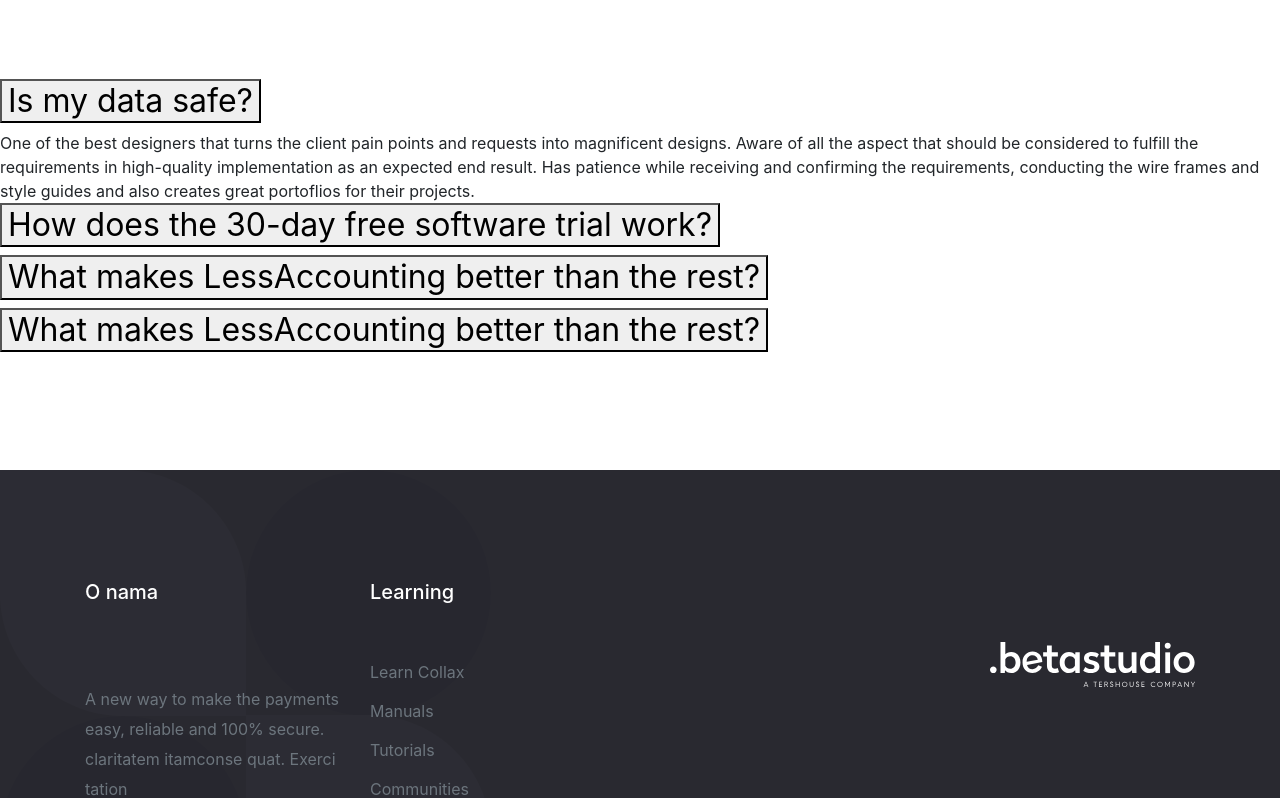
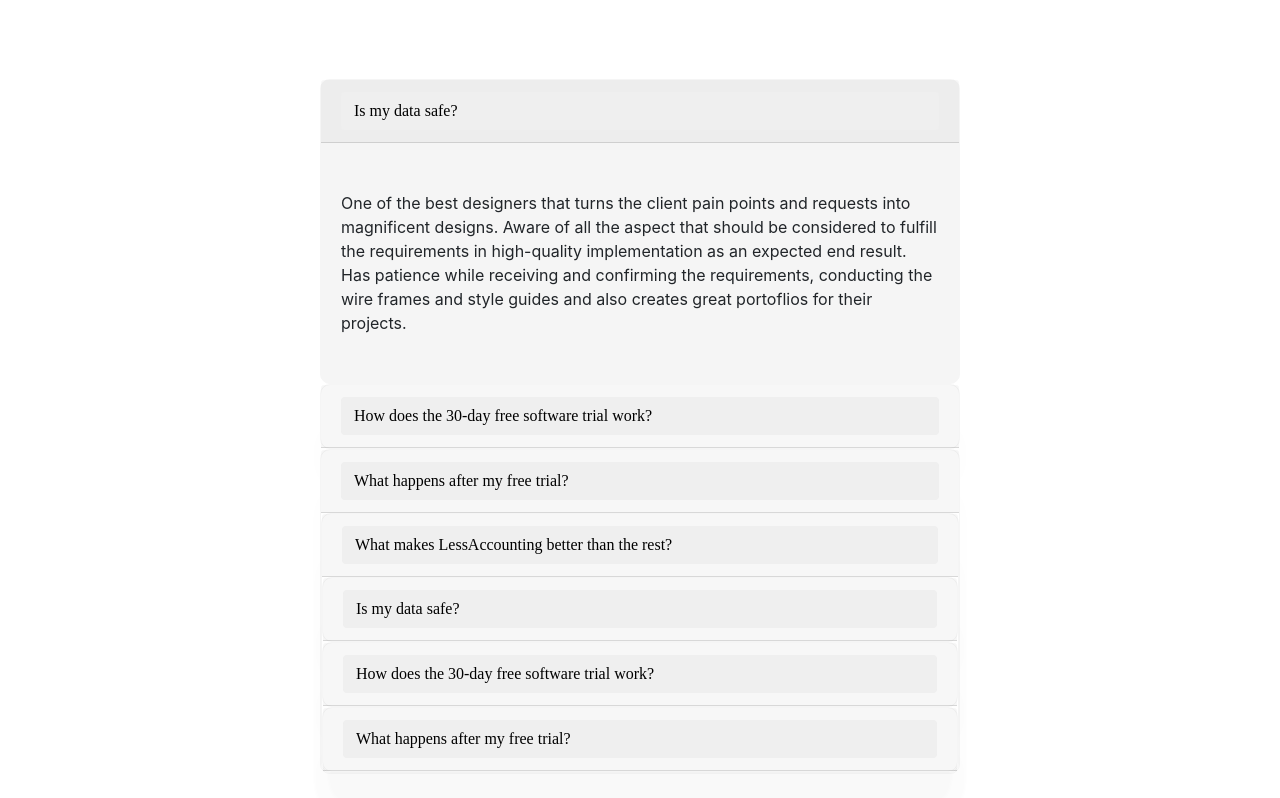
Before and after one commit to DZuz14/lol, a Next.js app: page /faq in a window 1280 px wide. Shown: the part 660-1458 px from the top of the page. Built offline with nearby package versions, Linux system fonts and the light colour scheme; a web font is replaced by a local one.

Commit message:
accordion in faq page

```diff
--- a/pages/faq.js
+++ b/pages/faq.js
@@ -39,62 +39,217 @@
       </section>
       <div>
         <section className="padding-lg">
-          <Accordion defaultActiveKey="0" flush>
-            <Accordion.Item eventKey="0">
-              <Accordion.Header>Is my data safe?</Accordion.Header>
-              <Accordion.Body>
-                One of the best designers that turns the client pain points and
-                requests into magnificent designs. Aware of all the aspect that
-                should be considered to fulfill the requirements in high-quality
-                implementation as an expected end result. Has patience while
-                receiving and confirming the requirements, conducting the wire
-                frames and style guides and also creates great portoflios for
-                their projects.
-              </Accordion.Body>
-            </Accordion.Item>
-            <Accordion.Item eventKey="1">
-              <Accordion.Header>
-                How does the 30-day free software trial work?
-              </Accordion.Header>
-              <Accordion.Body>
-                Lorem ipsum dolor sit amet, consectetur adipiscing elit, sed do
-                eiusmod tempor incididunt ut labore et dolore magna aliqua. Ut
-                enim ad minim veniam, quis nostrud exercitation ullamco laboris
-                nisi ut aliquip ex ea commodo consequat. Duis aute irure dolor
-                in reprehenderit in voluptate velit esse cillum dolore eu fugiat
-                nulla pariatur. Excepteur sint occaecat cupidatat non proident,
-                sunt in culpa qui officia deserunt mollit anim id est laborum.
-              </Accordion.Body>
-            </Accordion.Item>
-            <Accordion.Item eventKey="2">
-              <Accordion.Header>
-                What makes LessAccounting better than the rest?
-              </Accordion.Header>
-              <Accordion.Body>
-                Lorem ipsum dolor sit amet, consectetur adipiscing elit, sed do
-                eiusmod tempor incididunt ut labore et dolore magna aliqua. Ut
-                enim ad minim veniam, quis nostrud exercitation ullamco laboris
-                nisi ut aliquip ex ea commodo consequat. Duis aute irure dolor
-                in reprehenderit in voluptate velit esse cillum dolore eu fugiat
-                nulla pariatur. Excepteur sint occaecat cupidatat non proident,
-                sunt in culpa qui officia deserunt mollit anim id est laborum.
-              </Accordion.Body>
-            </Accordion.Item>
-            <Accordion.Item eventKey="3">
-              <Accordion.Header>
-                What makes LessAccounting better than the rest?
-              </Accordion.Header>
-              <Accordion.Body>
-                Lorem ipsum dolor sit amet, consectetur adipiscing elit, sed do
-                eiusmod tempor incididunt ut labore et dolore magna aliqua. Ut
-                enim ad minim veniam, quis nostrud exercitation ullamco laboris
-                nisi ut aliquip ex ea commodo consequat. Duis aute irure dolor
-                in reprehenderit in voluptate velit esse cillum dolore eu fugiat
-                nulla pariatur. Excepteur sint occaecat cupidatat non proident,
-                sunt in culpa qui officia deserunt mollit anim id est laborum.
-              </Accordion.Body>
-            </Accordion.Item>
-          </Accordion>
+          <div
+            className={classNames("mx-auto", styles.accordion)}
+            id="accordionExample"
+          >
+            <div className={styles.firstCard}>
+              <div className="card-header" id="headingOne">
+                <h2 className="mb-0">
+                  <button
+                    className="btn btn-block text-left"
+                    type="button"
+                    data-toggle="collapse"
+                    data-target="#collapseOne"
+                    aria-expanded="true"
+                    aria-controls="collapseOne"
+                  >
+                    Is my data safe?
+                  </button>
+                </h2>
+              </div>
+
+              <div
+                id="collapseOne"
+                className="collapse show"
+                aria-labelledby="headingOne"
+                data-parent="#accordionExample"
+              >
+                <div className="card-body pb-5 pt-5">
+                  One of the best designers that turns the client pain points
+                  and requests into magnificent designs. Aware of all the aspect
+                  that should be considered to fulfill the requirements in
+                  high-quality implementation as an expected end result. Has
+                  patience while receiving and confirming the requirements,
+                  conducting the wire frames and style guides and also creates
+                  great portoflios for their projects.
+                </div>
+              </div>
+            </div>
+            <div className={styles.card}>
+              <div className="card-header" id="headingTwo">
+                <h2 className="mb-0">
+                  <button
+                    className="btn btn-block text-left collapsed"
+                    type="button"
+                    data-toggle="collapse"
+                    data-target="#collapseTwo"
+                    aria-expanded="false"
+                    aria-controls="collapseTwo"
+                  >
+                    How does the 30-day free software trial work?
+                  </button>
+                </h2>
+              </div>
+              <div
+                id="collapseTwo"
+                class="collapse"
+                aria-labelledby="headingTwo"
+                data-parent="#accordionExample"
+              >
+                <div class="card-body">
+                  Some placeholder content for the second accordion panel. This
+                  panel is hidden by default.
+                </div>
+              </div>
+            </div>
+            <div class={styles.card}>
+              <div class="card-header" id="headingThree">
+                <h2 class="mb-0">
+                  <button
+                    class="btn btn-block text-left collapsed"
+                    type="button"
+                    data-toggle="collapse"
+                    data-target="#collapseThree"
+                    aria-expanded="false"
+                    aria-controls="collapseThree"
+                  >
+                    What happens after my free trial?
+                  </button>
+                </h2>
+              </div>
+              <div
+                id="collapseThree"
+                class="collapse"
+                aria-labelledby="headingThree"
+                data-parent="#accordionExample"
+              >
+                <div class="card-body">
+                  And lastly, the placeholder content for the third and final
+                  accordion panel. This panel is hidden by default.
+                </div>
+              </div>
+              <div class={styles.card}>
+                <div class="card-header" id="headingFour">
+                  <h2 class="mb-0">
+                    <button
+                      class="btn btn-block text-left collapsed"
+                      type="button"
+                      data-toggle="collapse"
+                      data-target="#collapseFour"
+                      aria-expanded="true"
+                      aria-controls="collapseFour"
+                    >
+                      What makes LessAccounting better than the rest?
+                    </button>
+                  </h2>
+                </div>
+
+                <div
+                  id="collapseFour"
+                  class="collapse"
+                  aria-labelledby="headingFour"
+                  data-parent="#accordionExample"
+                >
+                  <div class="card-body">
+                    Some placeholder content for the first accordion panel. This
+                    panel is shown by default, thanks to the <code>.show</code>{" "}
+                    class.
+                  </div>
+                </div>
+
+                <div class={styles.card}>
+                  <div class="card-header" id="headingFive">
+                    <h2 class="mb-0">
+                      <button
+                        class="btn btn-block text-left collapsed"
+                        type="button"
+                        data-toggle="collapse"
+                        data-target="#collapseFive"
+                        aria-expanded="true"
+                        aria-controls="collapseFive"
+                      >
+                        Is my data safe?
+                      </button>
+                    </h2>
+                  </div>
+
+                  <div
+                    id="collapseFive"
+                    class="collapse"
+                    aria-labelledby="headingFivw"
+                    data-parent="#accordionExample"
+                  >
+                    <div class="card-body">
+                      Some placeholder content for the first accordion panel.
+                      This panel is shown by default, thanks to the{" "}
+                      <code>.show</code> class.
+                    </div>
+                  </div>
+                </div>
+
+                <div class={styles.card}>
+                  <div class="card-header" id="headingSix">
+                    <h2 class="mb-0">
+                      <button
+                        class="btn btn-block text-left collapsed"
+                        type="button"
+                        data-toggle="collapse"
+                        data-target="#collapseSix"
+                        aria-expanded="true"
+                        aria-controls="collapseSix"
+                      >
+                        How does the 30-day free software trial work?
+                      </button>
+                    </h2>
+                  </div>
+
+                  <div
+                    id="collapseSix"
+                    class="collapse"
+                    aria-labelledby="headingSix"
+                    data-parent="#accordionExample"
+                  >
+                    <div class="card-body">
+                      Some placeholder content for the first accordion panel.
+                      This panel is shown by default, thanks to the{" "}
+                      <code>.show</code> class.
+                    </div>
+                  </div>
+                </div>
+
+                <div class={styles.card}>
+                  <div class="card-header" id="headingSeven">
+                    <h2 class="mb-0">
+                      <button
+                        class="btn btn-block text-left collapsed"
+                        type="button"
+                        data-toggle="collapse"
+                        data-target="#collapseSeven"
+                        aria-expanded="true"
+                        aria-controls="collapseSeven"
+                      >
+                        What happens after my free trial?
+                      </button>
+                    </h2>
+                  </div>
+
+                  <div
+                    id="collapseSeven"
+                    class="collapse"
+                    aria-labelledby="headingSeven"
+                    data-parent="#accordionExample"
+                  >
+                    <div class="card-body">
+                      Some placeholder content for the first accordion panel.
+                      This panel is shown by default, thanks to the{" "}
+                      <code>.show</code> class.
+                    </div>
+                  </div>
+                </div>
+              </div>
+            </div>
+          </div>
         </section>
       </div>
     </div>
--- a/styles/Faq.module.css
+++ b/styles/Faq.module.css
@@ -6,8 +6,24 @@
   border-bottom: 3px solid #6563e8;
 }
 
-
 .h1 {
   font-size: 75px;
   max-width: 625px;
 }
+
+.accordion {
+  width: 50%;
+}
+
+.firstCard {
+  background-color: rgba(245, 245, 245, 1);
+  border: 1px solid #f5f5f5;
+  border-radius: 10px;
+}
+
+.card {
+  background: #ffffff !important;
+  border: 1px solid #f5f5f5;
+  box-shadow: 0px 39px 33px rgba(49, 66, 99, 0.01);
+  border-radius: 10px;
+}
```
Also changed, not shown: components/Layout.js (+18 -3 lines). Lines whose indentation alone changed are shown as unchanged.
